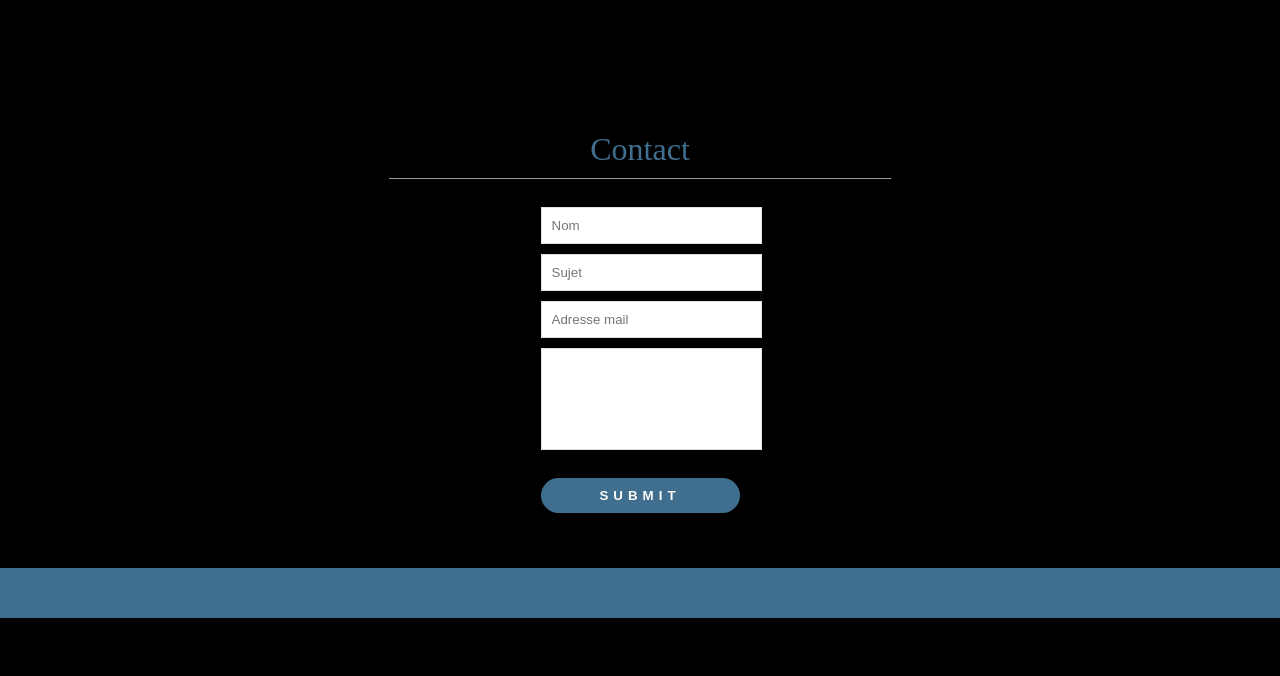
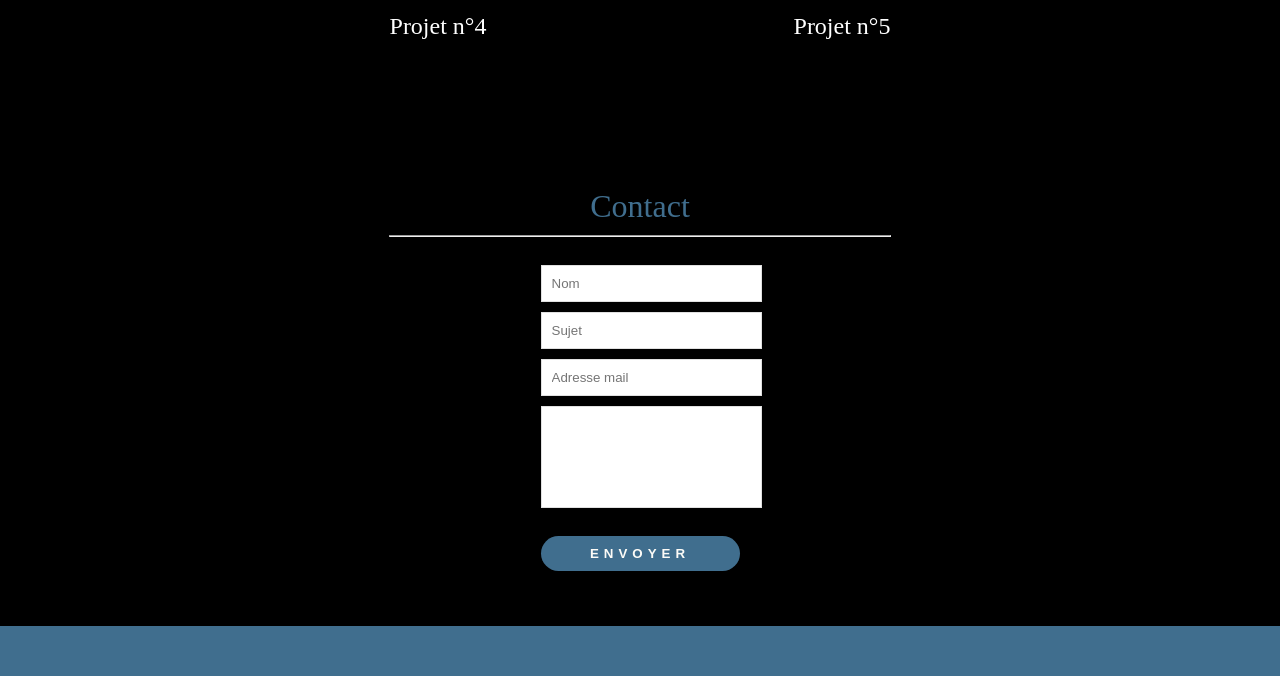
Before and after one commit to fledgless/Portfolio, a PHP site: page / in a window 1280 px wide. Shown: the part 2610-3286 px from the top of the page. Before the commit the page ends 3228 px from the top, so only its background shows below. Run offline with PHP 8.4, Linux system fonts and the light colour scheme.

Commit message:
changes271123

```diff
--- a/index.php
+++ b/index.php
@@ -55,9 +55,9 @@
             <h2>A-propos</h2>
             <hr width="1" size="500"/>
             <div id="paragraphe">
-                <p>Lorem ipsum dolor sit amet consectetur adipisicing elit. Hic commodi in temporibus non rem! Quod impedit vero voluptate perferendis repudiandae molestias ut tenetur, saepe, fuga a magni cumque debitis repellat.</p>
+                <p>Lorem ipsum dolor sit amet consectetur adipisicing elit. Hic commodi in temporibus non rem! Quod impedit vero voluptate perferendis repudiandae molestias ut tenetur, saepe, fuga a magni cumque debitis repellat. Lorem ipsum dolor sit amet consectetur adipisicing elit. Delectus natus nulla id totam commodi voluptates dignissimos rerum molestias officiis harum molestiae at accusamus dicta ad ex fuga, tempore facilis nemo.</p>
                 <p>Lorem ipsum, dolor sit amet consectetur adipisicing elit. Perferendis dolores quasi nam asperiores! Modi optio a hic provident reiciendis inventore ipsa quisquam non, quos temporibus quam saepe possimus sed veritatis?</p>
-                <p>Lorem ipsum dolor sit amet consectetur adipisicing elit. Dicta maxime tempore eveniet sit architecto consectetur dolorem? Quibusdam, quod facere? Eius architecto sint in mollitia officiis quidem dolorum similique enim nesciunt!</p>
+                <p>Lorem ipsum dolor sit, amet consectetur adipisicing elit. Perferendis dolore, praesentium cum quidem sed tenetur repellendus quam nostrum, a ipsum sit nesciunt neque perspiciatis, incidunt ad ex placeat accusantium impedit! Lorem ipsum dolor sit amet consectetur adipisicing elit. Dicta maxime tempore eveniet sit architecto consectetur dolorem? Quibusdam, quod facere? Eius architecto sint in mollitia officiis quidem dolorum similique enim nesciunt!</p>
                 <p>Lorem ipsum dolor, sit amet consectetur adipisicing elit. Numquam asperiores rem dolore blanditiis quis. Modi earum odio neque adipisci! Labore perspiciatis enim temporibus similique expedita aperiam atque omnis impedit corporis.</p>
             </div>
         </section>
@@ -66,35 +66,43 @@
             <hr width="1" size="500"/>
             <div id="experience">
                 <h3>Expérience n°1</h3>
-                <p>Lorem ipsum, dolor sit amet consectetur adipisicing elit. Maxime placeat eos alias maiores quae, necessitatibus, doloribus labore eligendi consectetur perspiciatis voluptatum. Sunt exercitationem omnis iste excepturi, similique voluptatibus eius itaque!</p>
+                <p>Lorem ipsum, dolor sit amet consectetur adipisicing elit. Maxime placeat eos alias maiores quae, necessitatibus, doloribus labore eligendi consectetur perspiciatis voluptatum. Lorem ipsum dolor sit amet consectetur adipisicing elit. Dolorum deserunt, excepturi dolore deleniti molestiae id sit consequuntur maxime inventore ullam recusandae amet atque laborum tempore vel, et commodi, quaerat temporibus.</p>
                 <!-- <hr width="900" size="1"/> -->
                 <h3>Expérience n°2</h3>
-                <p>Lorem ipsum, dolor sit amet consectetur adipisicing elit. Maxime placeat eos alias maiores quae, necessitatibus, doloribus labore eligendi consectetur perspiciatis voluptatum. Sunt exercitationem omnis iste excepturi, similique voluptatibus eius itaque!</p>
+                <p>Lorem ipsum, dolor sit amet consectetur adipisicing elit. Maxime placeat eos alias maiores quae, necessitatibus, doloribus labore eligendi consectetur perspiciatis voluptatum. Lorem ipsum dolor sit amet consectetur adipisicing elit. Dolorum deserunt, excepturi dolore deleniti molestiae id sit consequuntur maxime inventore ullam recusandae amet atque laborum tempore vel, et commodi, quaerat temporibus.</p>
                 <!-- <hr width="900" size="1"/> -->
                 <h3>Expérience n°3</h3>
-                <p>Lorem ipsum, dolor sit amet consectetur adipisicing elit. Maxime placeat eos alias maiores quae, necessitatibus, doloribus labore eligendi consectetur perspiciatis voluptatum. Sunt exercitationem omnis iste excepturi, similique voluptatibus eius itaque!</p>
+                <p>Lorem ipsum, dolor sit amet consectetur adipisicing elit. Maxime placeat eos alias maiores quae, necessitatibus, doloribus labore eligendi consectetur perspiciatis voluptatum. Lorem ipsum dolor sit amet consectetur adipisicing elit. Dolorum deserunt, excepturi dolore deleniti molestiae id sit consequuntur maxime inventore ullam recusandae amet atque laborum tempore vel, et commodi, quaerat temporibus.</p>
             </div>
         </section>
         <section id="projets">
             <h2>Projets</h2>
-            <hr width="500" size="1"/>
+            <hr width="500" size="2"/>
             <div id="projet">
-                <div id="projet1">
-                    <img src="Portfolio.png" alt="Image projet 1">
+                <div class="projet">
+                    <img src="Portfolio.png" alt="Image projet 1 ">
                     <h3><a target="_blank" href="https://github.com/fledgless/Portfolio">Ce portfolio</a></h3>
                 </div>
-                <div id="projet2">
+                <div class="projet">
                     <img src="#" alt="Image projet 2">
                     <h3>Projet n°2</h3>
                 </div>
-                <div id="projet3">
+                <div class="projet">
                     <img src="#" alt="Image projet 3">
-                    <h3>Projet °3</h3>
+                    <h3>Projet n°3</h3>
+                </div>
+                <div class="projet">
+                    <img src="#" alt="Image projet 4">
+                    <h3>Projet n°4</h3>
+                </div>
+                <div class="projet">
+                    <img src="#" alt="Image projet 5">
+                    <h3>Projet n°5</h3>
                 </div>
             </section>
         <section id="contact">
             <h2>Contact</h2>
-            <hr width="500" size="1"/>
+            <hr width="500" size="2"/>
             <div class="form">
                 <div id="error_message"></div>
                 <form action=""
@@ -120,9 +128,7 @@
                                 id="message">
                         </textarea>
                     </div>
-                    <div class="btn">
-                        <input type="submit">
-                    </div>
+                    <button>Envoyer</button>
                 </form>
             </div>
         </section>
--- a/style.css
+++ b/style.css
@@ -208,18 +206,46 @@ header > nav > i.fa-bars {
 
 section {
   height: fit-content;
-  padding-top: 5vh;
+  padding-top: 10vh;
   width: 100%;
   font-size: 16px;
   font-family: 'Prompt';
   color: white ;
-  /* margin-top: 50px; */
 }
 
 hr {
   background: white;
 }
 
+/* titres */
+h1 {
+  margin-top: 25vh;
+  margin-bottom: 3vh;
+  font-size: 64px;
+  color: #406E8E;
+  text-align: center;
+  font-family: 'Bebas Neue';
+}
+
+h2 {
+  margin: 15vh;
+  margin-top: 5vh;
+  margin-bottom: 3vh;
+  font-size: 32px;
+  font-family: 'Bebas Neue';
+  color: #406E8E ;
+  margin-bottom: 5px;
+}
+
+h3 {
+  font-size: 24px;
+  font-family: 'Bebas Neue';
+  color: white ;
+  margin-top: 1vh;
+  margin-bottom: 1vh;
+}
+
+/* accueil */
 #portfolio {
   display: flex;
   flex-direction: column;
@@ -344,61 +371,13 @@ img {
     flex-direction: column;
     display: flex;
   }
-  #a-propos,
-  #experiences {
-    display: 	flex;
-    flex-direction: column;
-  }
-  #portfolio > h2,
-  #a-propos > h2,
-  #experiences > h2,
-  #projets > h2,
-  #contact > h2 {
-    margin-bottom: 10px;
-    text-align: center;
-  }
-  #a-propos > p,
-  #experience {
-    margin: 5vh;
-  }
-  #projet {
-    display: flex;
-    flex-direction: column;
-  }
-  #projet1,
-  #projet2,
-  #projet3 {
-    margin: 20px;
-  }
-  hr {
-    display: none;
-  }
   img {
     height: 150px;
     width: 300px;
   }
 }
 
-/* titres en général */
-h1 {
-  margin-top: 25vh;
-  margin-bottom: 3vh;
-  font-size: 64px;
-  color: #406E8E;
-  text-align: center;
-  font-family: 'Bebas Neue';
-}
-
-h3 {
-  font-size: 24px;
-  font-family: 'Bebas Neue';
-  color: white ;
-  margin-top: 1vh;
-  margin-bottom: 1vh;
-}
-
 /* contact  */
-
 #contact {
   display: flex;
   flex-direction: column;
@@ -435,7 +414,7 @@ h3 {
   height: 80px;
 }
 
-.form .btn input[type="submit"] {
+button {
   border: 0px;
   margin-top: 15px;
   padding: 10px;
```
Also changed, not shown: other parts of style.css (+26 -27 lines).
